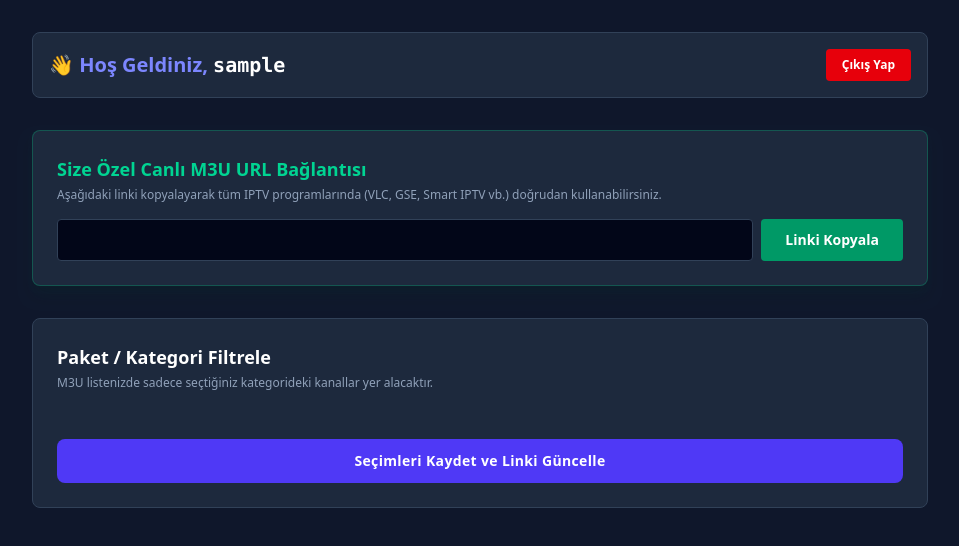
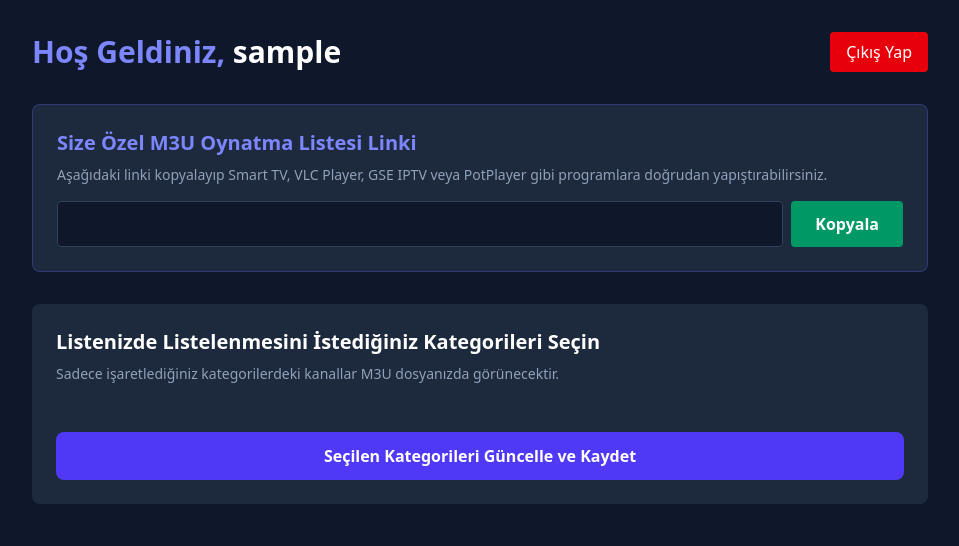
Before and after one commit to kadirsener1/iptv-panel, a website: page public/user.html in a window 1280 px wide. Shown: the whole page, without its empty margins (160-1119 px from the left). Drawn offline with nearby package versions, Linux system fonts and the light colour scheme; no server answers; sample sign-in values are in the browser's storage.

Commit message:
Update user.html

```diff
--- a/public/user.html
+++ b/public/user.html
@@ -2,74 +2,72 @@
 <html lang="tr">
 <head>
     <meta charset="UTF-8">
-    <meta name="viewport" content="width=device-width, initial-scale=1.0">
-    <title>IPTV Üye Paneli</title>
+    <title>IPTV Kullanıcı Paneli</title>
     <script src="https://cdn.jsdelivr.net/npm/@tailwindcss/browser@4"></script>
 </head>
-<body class="bg-slate-900 text-white p-4 sm:p-8">
+<body class="bg-slate-900 text-white p-8">
     <div class="max-w-4xl mx-auto">
-        <div class="flex justify-between items-center mb-8 bg-slate-800 p-4 rounded-lg border border-slate-700">
-            <h1 class="text-xl font-bold text-indigo-400">👋 Hoş Geldiniz, <span id="usernameLabel" class="text-white font-mono"></span></h1>
-            <button onclick="localStorage.clear(); window.location.href='/login.html'" class="bg-red-600 hover:bg-red-700 px-4 py-2 rounded text-xs font-bold cursor-pointer">Çıkış Yap</button>
+        <div class="flex justify-between items-center mb-8">
+            <h1 class="text-3xl font-bold text-indigo-400">Hoş Geldiniz, <span id="usernameLabel" class="text-white"></span></h1>
+            <button onclick="localStorage.clear(); window.location.href='/login.html'" class="bg-red-600 hover:bg-red-700 px-4 py-2 rounded">Çıkış Yap</button>
         </div>
 
         <!-- M3U Link Alanı -->
-        <div class="bg-slate-800 p-6 rounded-lg mb-8 border border-emerald-500/30 shadow-lg shadow-emerald-950/20">
-            <h2 class="text-lg font-bold mb-1 text-emerald-400">Size Özel Canlı M3U URL Bağlantısı</h2>
-            <p class="text-xs text-slate-400 mb-4">Aşağıdaki linki kopyalayarak tüm IPTV programlarında (VLC, GSE, Smart IPTV vb.) doğrudan kullanabilirsiniz.</p>
-            <div class="flex flex-col sm:flex-row gap-2">
-                <input type="text" id="m3uUrlInput" readonly class="w-full p-3 bg-slate-950 rounded border border-slate-700 text-emerald-400 font-mono text-xs focus:outline-none">
-                <button onclick="navigator.clipboard.writeText(document.getElementById('m3uUrlInput').value); alert('IPTV Oynatma linkiniz panoya kopyalandı!')" class="bg-emerald-600 hover:bg-emerald-700 px-6 py-2 sm:py-0 rounded font-semibold text-sm transition shrink-0 cursor-pointer">Linki Kopyala</button>
+        <div class="bg-slate-800 p-6 rounded-lg mb-8 border border-indigo-500/30">
+            <h2 class="text-xl font-bold mb-2 text-indigo-400">Size Özel M3U Oynatma Listesi Linki</h2>
+            <p class="text-sm text-slate-400 mb-4">Aşağıdaki linki kopyalayıp Smart TV, VLC Player, GSE IPTV veya PotPlayer gibi programlara doğrudan yapıştırabilirsiniz.</p>
+            <div class="flex gap-2">
+                <input type="text" id="m3uUrlInput" readonly class="w-full p-3 bg-slate-900 rounded border border-slate-700 text-emerald-400 font-mono text-sm focus:outline-none">
+                <button onclick="navigator.clipboard.writeText(document.getElementById('m3uUrlInput').value); alert('Link Kopyalandı!')" class="bg-emerald-600 hover:bg-emerald-700 px-6 rounded font-semibold">Kopyala</button>
             </div>
         </div>
 
         <!-- Kategori Seçim Listesi -->
-        <div class="bg-slate-800 p-6 rounded-lg border border-slate-700">
-            <h2 class="text-lg font-bold mb-1 text-white">Paket / Kategori Filtrele</h2>
-            <p class="text-xs text-slate-400 mb-6">M3U listenizde sadece seçtiğiniz kategorideki kanallar yer alacaktır.</p>
+        <div class="bg-slate-800 p-6 rounded-lg">
+            <h2 class="text-xl font-bold mb-2">Listenizde Listelenmesini İstediğiniz Kategorileri Seçin</h2>
+            <p class="text-sm text-slate-400 mb-6">Sadece işaretlediğiniz kategorilerdeki kanallar M3U dosyanızda görünecektir.</p>
 
-            <div id="categoriesContainer" class="grid grid-cols-1 sm:grid-cols-3 gap-3 mb-6">
-                <!-- Kategoriler API üzerinden buraya listelenecek -->
+            <div id="categoriesContainer" class="grid grid-cols-2 sm:grid-cols-3 gap-4 mb-6">
+                <!-- Dinamik Kategoriler Buraya Gelecek -->
             </div>
 
-            <button onclick="saveUserCategories()" class="bg-indigo-600 hover:bg-indigo-700 px-6 py-3 rounded-lg font-bold w-full transition tracking-wide text-sm cursor-pointer">Seçimleri Kaydet ve Linki Güncelle</button>
+            <button onclick="saveUserCategories()" class="bg-indigo-600 hover:bg-indigo-700 px-6 py-3 rounded-lg font-bold w-full transition">Seçilen Kategorileri Güncelle ve Kaydet</button>
         </div>
     </div>
 
     <script>
         const token = localStorage.getItem('token');
         const username = localStorage.getItem('username');
-        if(!token || token === 'admin-master-token') window.location.href = '/login.html';
+        if(!token) window.location.href = '/login.html';
         document.getElementById('usernameLabel').innerText = username;
 
         async function initUserPanel() {
-            // 1. Havuzdaki tüm kategorileri topla
+            // 1. Tüm kanallardan benzersiz kategorileri çek
             const chRes = await fetch('/api/admin/channels');
             const channels = await chRes.json();
             const allCategories = [...new Set(channels.map(c => c.category))];
 
-            // 2. Kullanıcının mevcut izin verilen kategorilerini al
+            // 2. Kullanıcı verilerini çek (Önceki seçtikleri)
             const userRes = await fetch(`/api/user/info?token=${token}`);
-            if(!userRes.ok) { window.location.href = '/login.html'; return; }
             const userData = await userRes.json();
 
             document.getElementById('m3uUrlInput').value = userData.playlistUrl;
 
-            // 3. Ekrana Bas
+            // 3. Kategorileri Arayüze Bas
             const container = document.getElementById('categoriesContainer');
             container.innerHTML = '';
 
             if(allCategories.length === 0) {
-                container.innerHTML = '<p class="text-slate-500 col-span-3 text-sm text-center py-4">Sistemde henüz aktif kategori veya kanal bulunmuyor.</p>';
+                container.innerHTML = '<p class="text-slate-500 col-span-3">Henüz sistemde kategori bulunmuyor. Adminin kanal yüklemesi gerekir.</p>';
                 return;
             }
 
             allCategories.forEach(cat => {
                 const isChecked = userData.allowedCategories.includes(cat) ? 'checked' : '';
                 container.innerHTML += `
-                    <label class="flex items-center space-x-3 bg-slate-700/40 p-3 rounded-lg cursor-pointer hover:bg-slate-700/80 transition border border-slate-700/60 select-none">
-                        <input type="checkbox" value="${cat}" ${isChecked} class="w-4 h-4 accent-indigo-500 rounded">
-                        <span class="text-xs font-semibold text-slate-200">${cat}</span>
+                    <label class="flex items-center space-x-3 bg-slate-700/50 p-3 rounded-lg cursor-pointer hover:bg-slate-700 transition">
+                        <input type="checkbox" value="${cat}" ${isChecked} class="w-5 h-5 accent-indigo-500 rounded">
+                        <span class="text-sm font-medium">${cat}</span>
                     </label>
                 `;
             });
@@ -86,7 +84,7 @@
             });
             const data = await res.json();
             if(data.success) {
-                alert('Listeniz güncellendi! IPTV programınızdan yenileyebilirsiniz.');
+                alert('Oynatma listeniz başarıyla güncellendi!');
                 initUserPanel();
             }
         }
```
